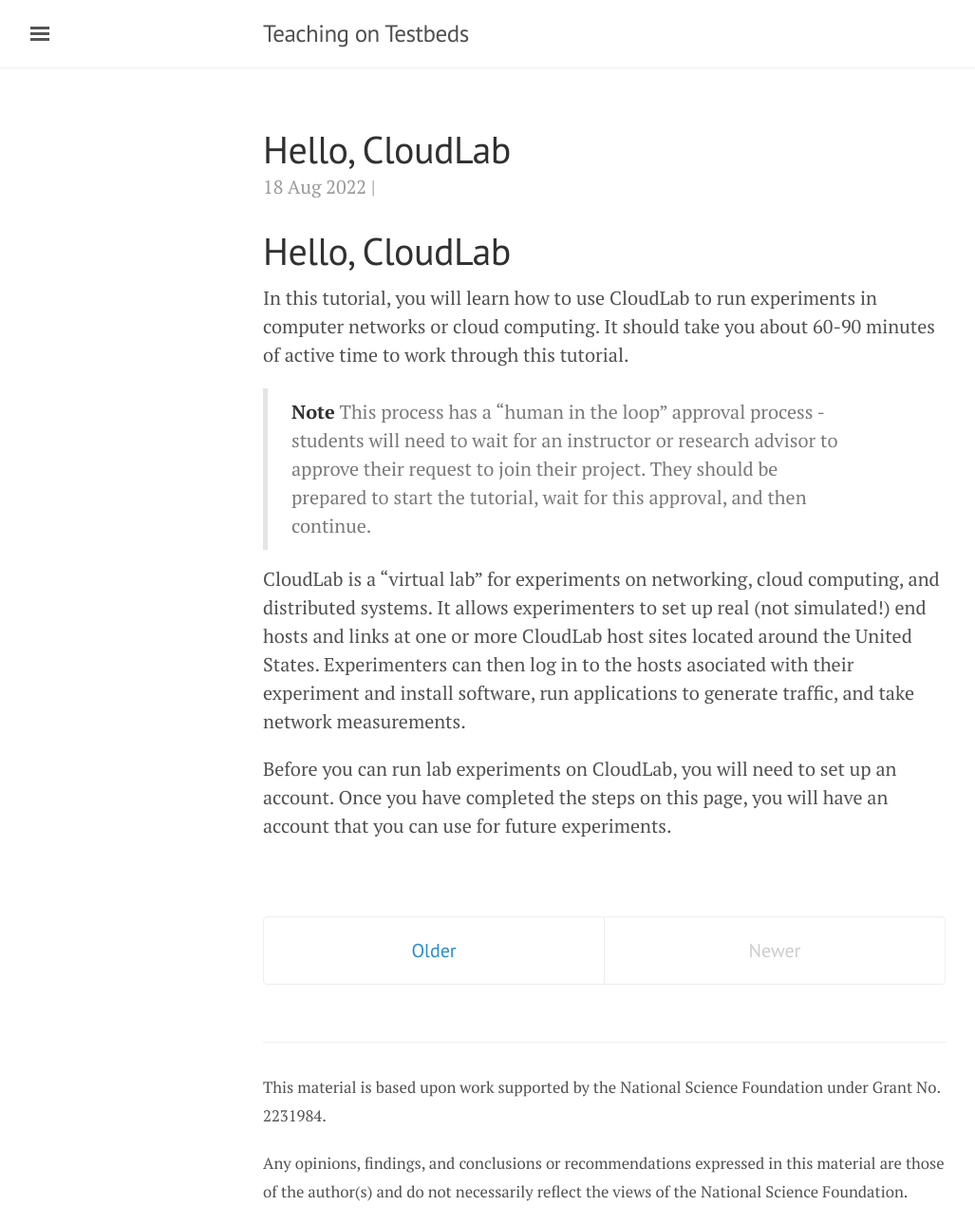
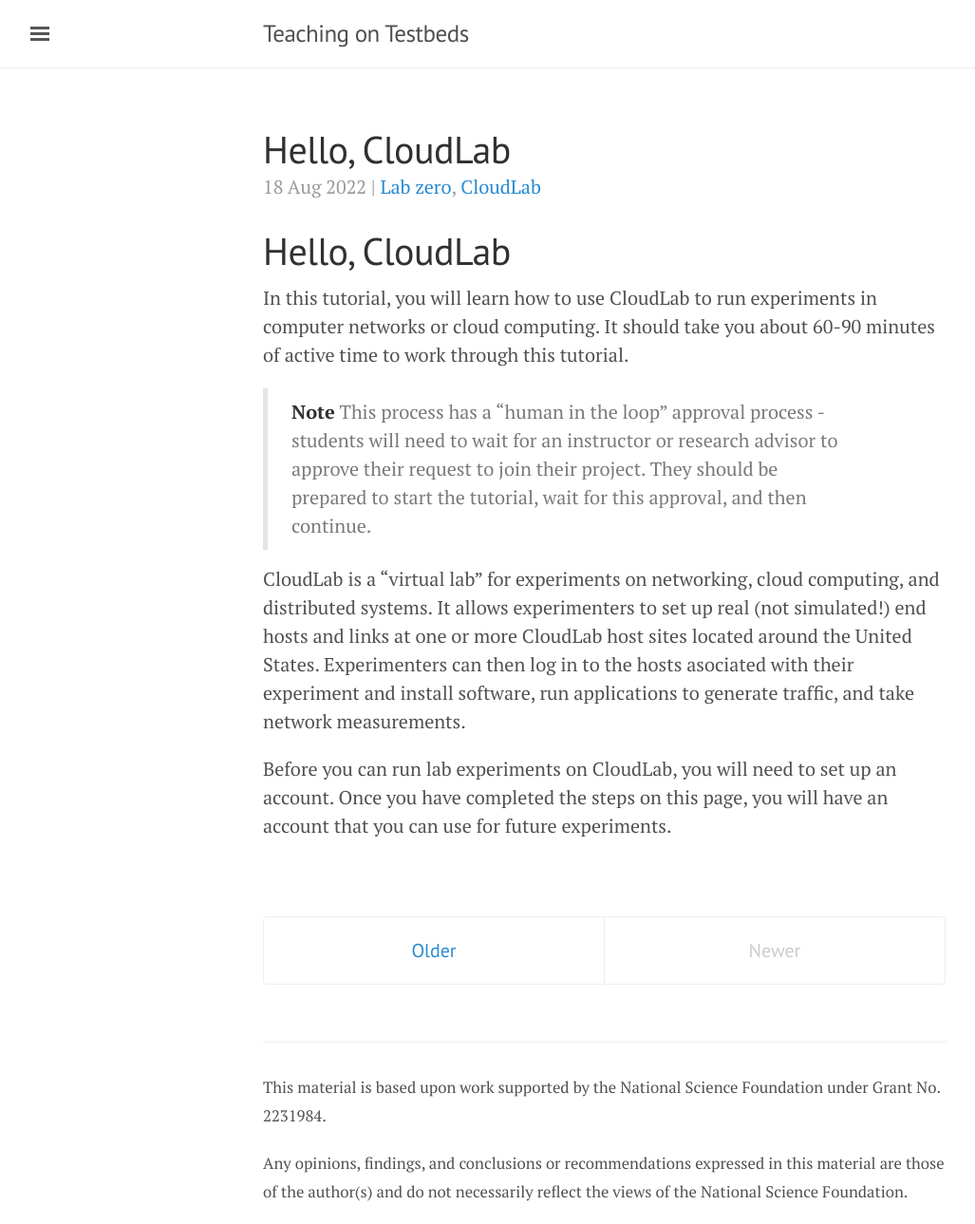
Before and after one commit to teaching-on-testbeds/teaching-on-testbeds.github.io, a Jekyll site: the page built from _posts/2022-08-18-hello-cloudlab.md, in a window 1280 px wide. Shown: the whole page at 95% size, without its empty margins (3-1030 px from the left). Built offline with Jekyll 4.4.1, drawn with Linux system fonts in a browser that asks for light colours.

Commit message:
Update tags

```diff
--- a/_data/tags.yml
+++ b/_data/tags.yml
@@ -6,3 +6,9 @@
 
 - slug: liquid
   name: Liquid
+
+- slug: lab-zero
+  name: Lab zero
+
+- slug: cloudlab
+  name: CloudLab
--- a/_posts/2022-08-18-hello-cloudlab.md
+++ b/_posts/2022-08-18-hello-cloudlab.md
@@ -1,7 +1,7 @@
 ---
 layout: post
 title: Hello, CloudLab
-tags: [lab zero, cloudlab]
+tags: [lab-zero, cloudlab]
 ---
 
 # Hello, CloudLab
```
Also changed, not shown: tag/cloudlab.md (added, +5 -0 lines), tag/lab-zero.md (added, +5 -0 lines).
